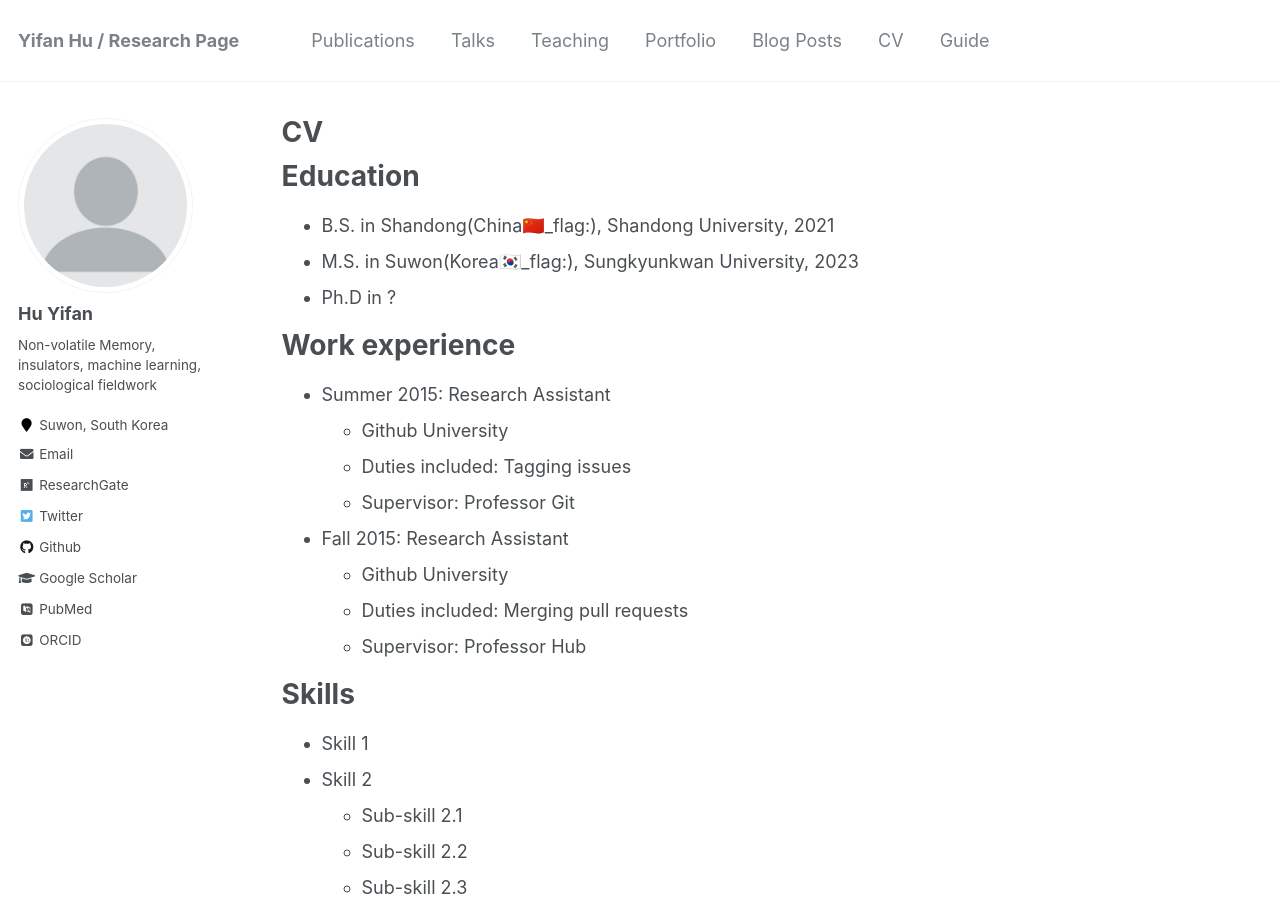
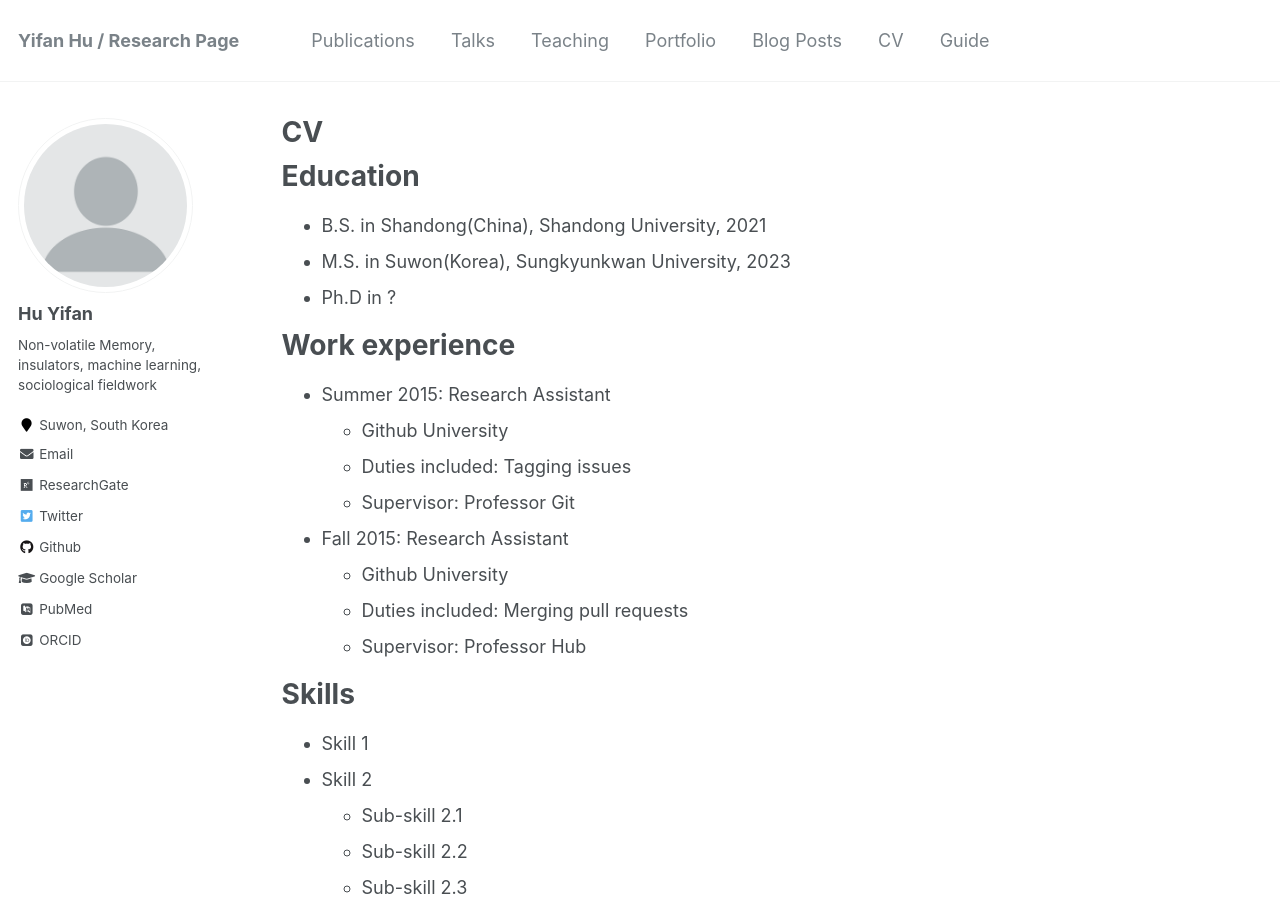
Before and after one commit to drivanwho/drivanwho.github.io, a Jekyll site: the page built from _pages/cv.md, in a window 1280 px wide and 900 px high. Built offline with Jekyll 4.4.1, drawn with Linux system fonts in a browser that asks for light colours; some web fonts are replaced.

Commit message:
Update cv.md

```diff
--- a/_pages/cv.md
+++ b/_pages/cv.md
@@ -11,8 +11,8 @@ redirect_from:
 
 Education
 ======
-* B.S. in Shandong(China🇨🇳_flag:), Shandong University, 2021
-* M.S. in Suwon(Korea🇰🇷_flag:), Sungkyunkwan University, 2023
+* B.S. in Shandong(China), Shandong University, 2021
+* M.S. in Suwon(Korea), Sungkyunkwan University, 2023
 * Ph.D in ?
 
 Work experience
```
